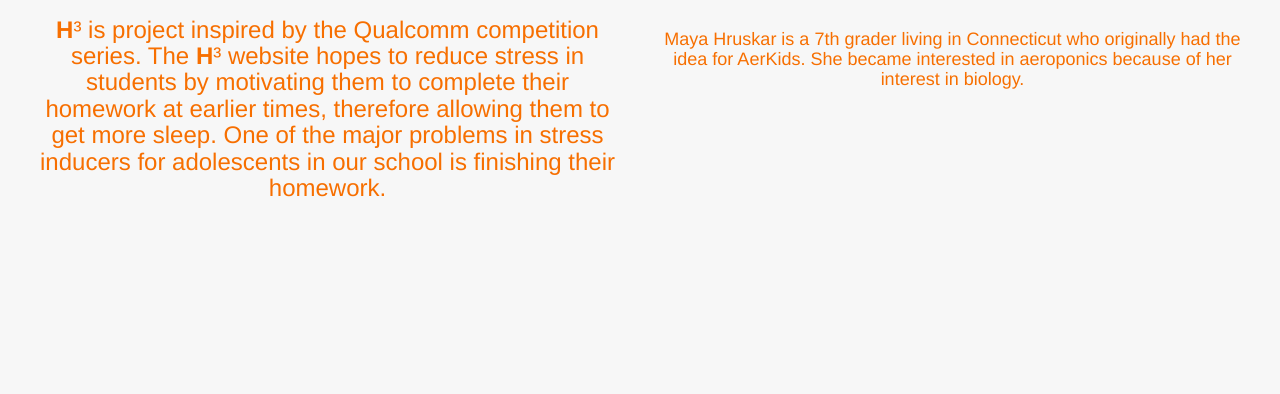
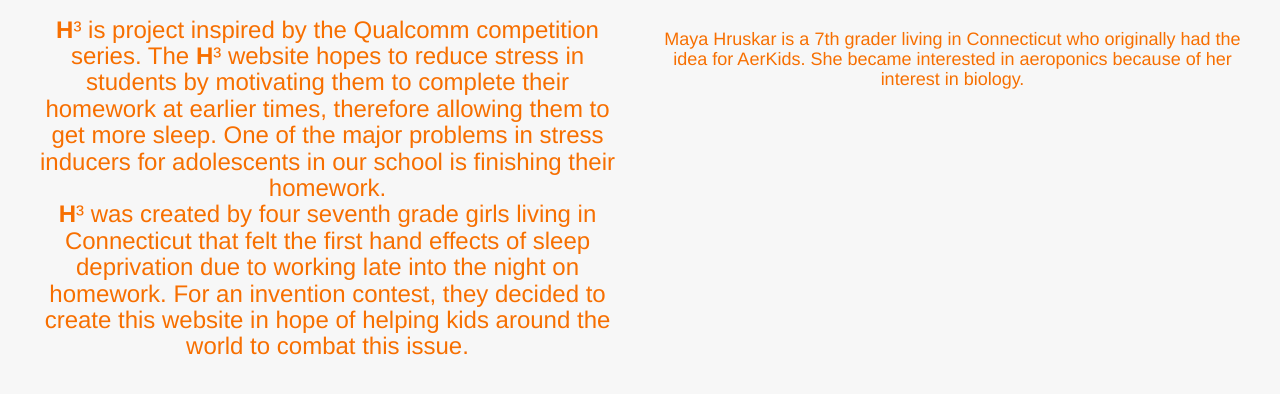
Before and after one commit to Kandy-Korn/h-cubed, a plain HTML site: page public/index.html in a window 1280 px wide. Shown: the part 198-592 px from the top of the page. Drawn offline with nearby package versions, Linux system fonts and the light colour scheme.

Commit message:
Update index.html

```diff
--- a/public/index.html
+++ b/public/index.html
@@ -21,7 +21,9 @@
             <div class="container-fluid">
               <div class="col-md-6"><h2>About <strong>H</strong>³</h2<br><h3><strong>H</strong>³ is project inspired by the Qualcomm competition series. The <strong>H</strong>³ website hopes to reduce stress in students by motivating them
               to complete their homework at earlier times, therefore allowing them to get more sleep. One of the major problems in stress inducers for adolescents
-          in our school is finishing their homework.</h3></div>
+                in our school is finishing their homework.<br><strong>H</strong>³ was created by four seventh grade girls living in Connecticut that felt the first hand effects
+                of sleep deprivation due to working late into the night on homework. For an invention contest, they decided to create this website in hope of helping kids around the world
+                to combat this issue.</h3></div>
         <div class="col-md-6"><h3>Maya Hruskar</h3><br><h4>Maya Hruskar is a 7th grader living in Connecticut who originally had the idea for AerKids. She became interested in aeroponics because of her interest in biology.</h4></div>
      </div>
     </body>
```
